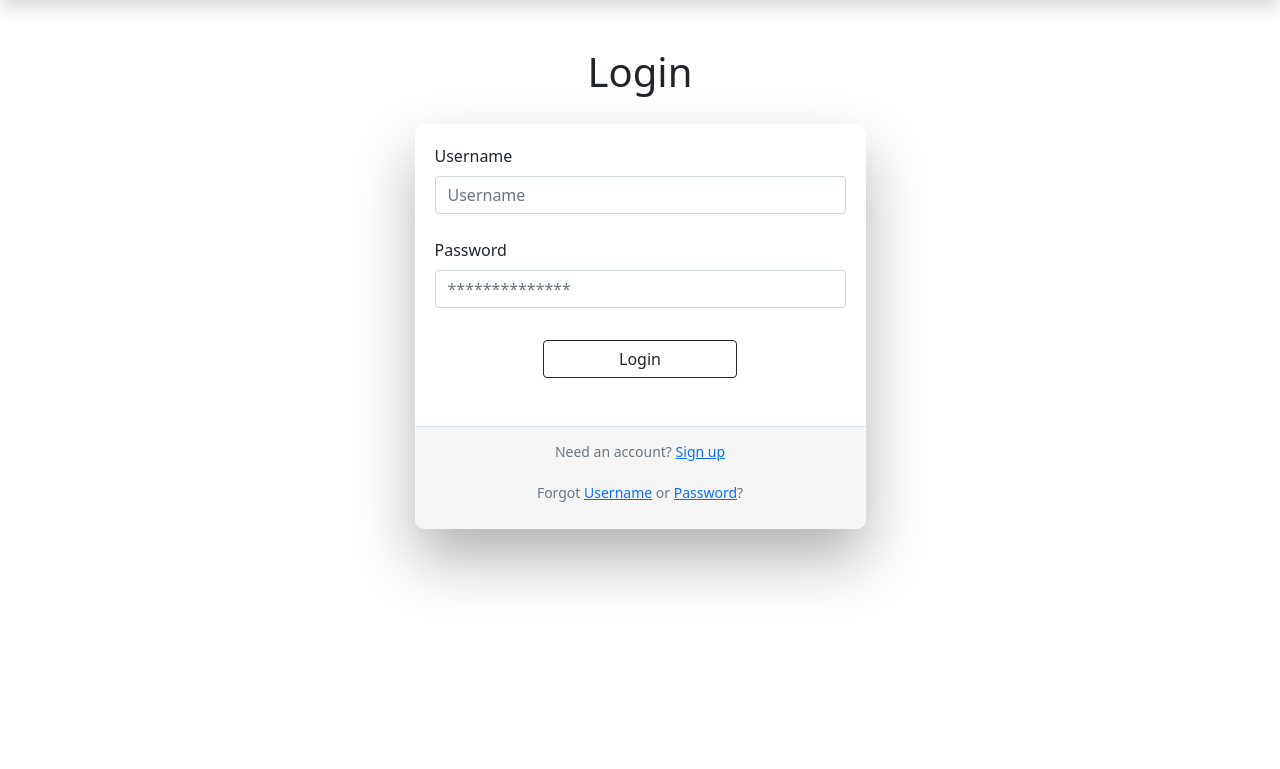
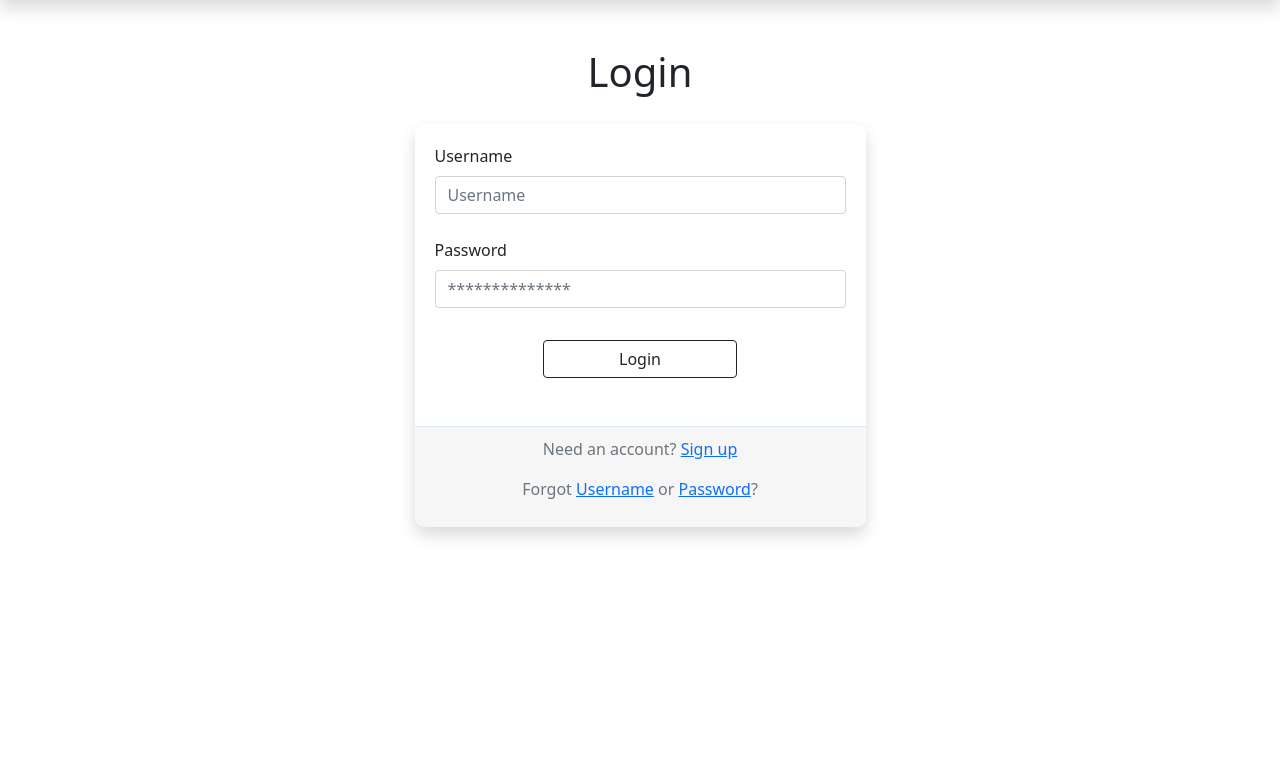
Before and after one commit to gajeraYash/NFOP-app, a Django app: page /login in a window 1280 px wide. Shown: the part 56-825 px from the top of the page. Run offline with Django 3.2, Linux system fonts and the light colour scheme; some libraries are stand-ins or nearby versions.

Commit message:
Bootstrap Class Shadow ❍

```diff
--- a/static/css/app/login.css
+++ b/static/css/app/login.css
@@ -7,8 +7,6 @@
   border-radius: 10px;
   padding: 20px;
   background: #fff;
-  -webkit-box-shadow: 0 30px 60px 0 rgba(0,0,0,0.3);
-  box-shadow: 0 30px 60px 0 rgba(0,0,0,0.3);
 }
 
 #login .container .wrapper .form-footer{
--- a/templates/app/login.html
+++ b/templates/app/login.html
@@ -32,7 +32,7 @@
                         </div>
                     {% endfor %}
                 {% endif %}
-                <div class="wrapper">
+                <div class="wrapper shadow">
                     <div class="row">
                         <div class="col">
                             <label for="{{login_form.username.id_for_label}}" class="form-label">Username</label>
@@ -55,12 +55,12 @@
                     <div class="form-footer text-center">
                         <div class="row g-0">
                             <div class="col">
-                                <p class="form-text">Need an account? <a href="{%url 'app:signup' %}">Sign up</a></p>
+                                <p class="text-muted fw-light">Need an account? <a href="{%url 'app:signup' %}">Sign up</a></p>
                             </div>
                         </div>
                         <div class="row g-0">
                             <div class="col">
-                                <p class="form-text">Forgot <a href="{%url 'app:forgot_username' %}">Username</a> or <a href="{%url 'app:forgot_password' %}">Password</a>?</p>
+                                <p class="text-muted fw-light">Forgot <a href="{%url 'app:forgot_username' %}">Username</a> or <a href="{%url 'app:forgot_password' %}">Password</a>?</p>
                             </div>
                         </div>
                     </div>
```
